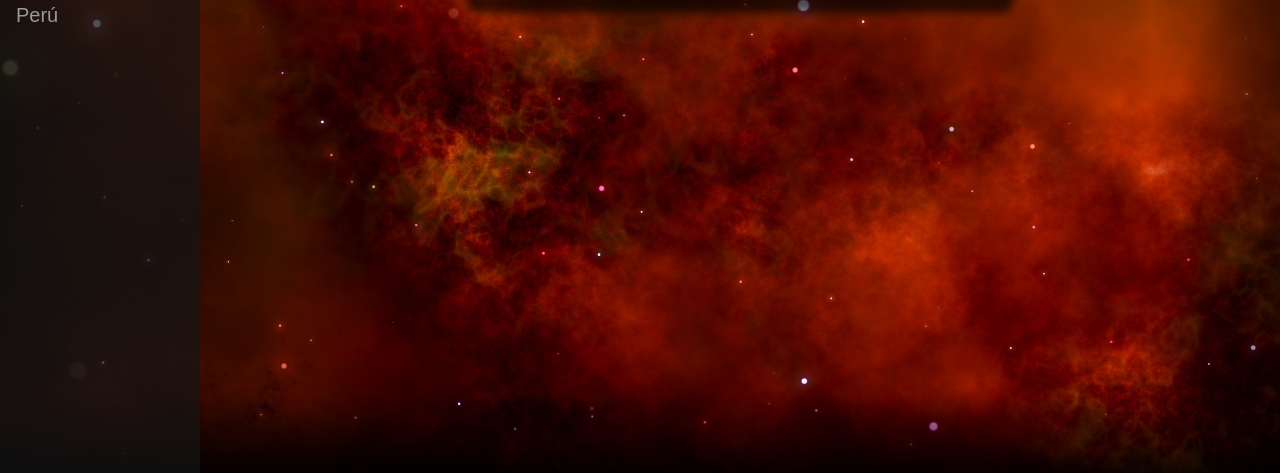
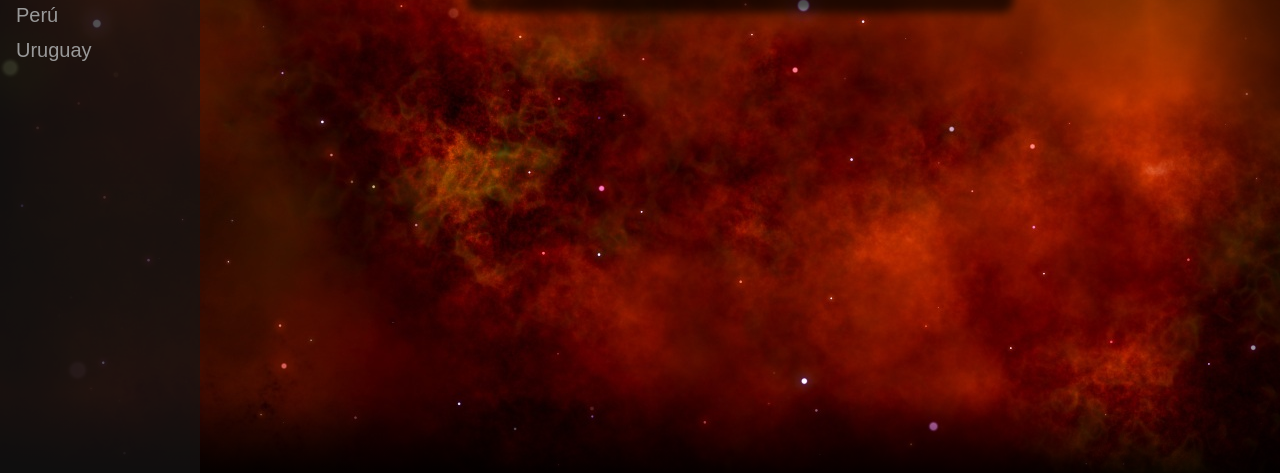
Before and after one commit to MarioFernandezCarballo/ktLatam, a Flask app: page / in a window 1280 px wide. Shown: the part 327-800 px from the top of the page. Run offline with Flask 3, Linux system fonts and the light colour scheme; data that the repository does not hold is empty; parts of the project's set-up code (start-up, migrations or seed data) failed here and were passed over.

Commit message:
Added uruguay

```diff
--- a/templates/base.html
+++ b/templates/base.html
@@ -68,7 +68,7 @@
                     <a href="/clubs/pe">Clubes</a>
                     <a href="/tournaments/pe">Torneos</a>
                 </div>
-                <button class="dropdown-btn country hidden">Uruguay
+                <button class="dropdown-btn country">Uruguay
                     <i class="fa fa-caret-down"></i>
                 </button>
                 <div class="dropdown-container">
```
